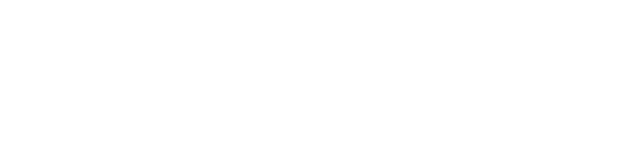
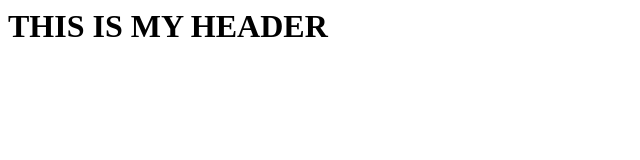
Before and after one commit to howdycloudyarsh/RepoHttps, a plain HTML site: page index.html in a window 1280 px wide. Shown: the whole page, without its empty margins (0-640 px from the left). Drawn offline with Linux system fonts and the light colour scheme.

Commit message:
added head and body

```diff
--- a/index.html
+++ b/index.html
@@ -1,2 +1,8 @@
-<html>
-</html>
+<HTML>
+	<HEAD>
+	</HEAD>
+	<BODY>
+		<H1> THIS IS MY HEADER </H1>
+	</BODY>
+
+</HTML>
```
